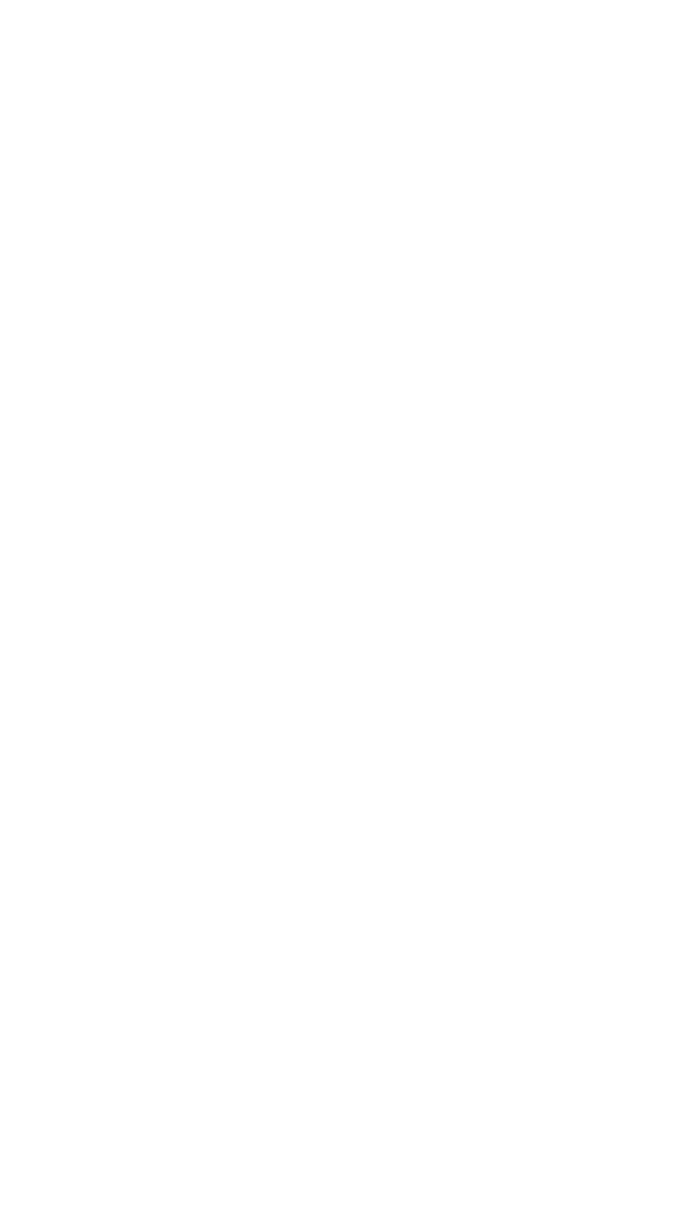
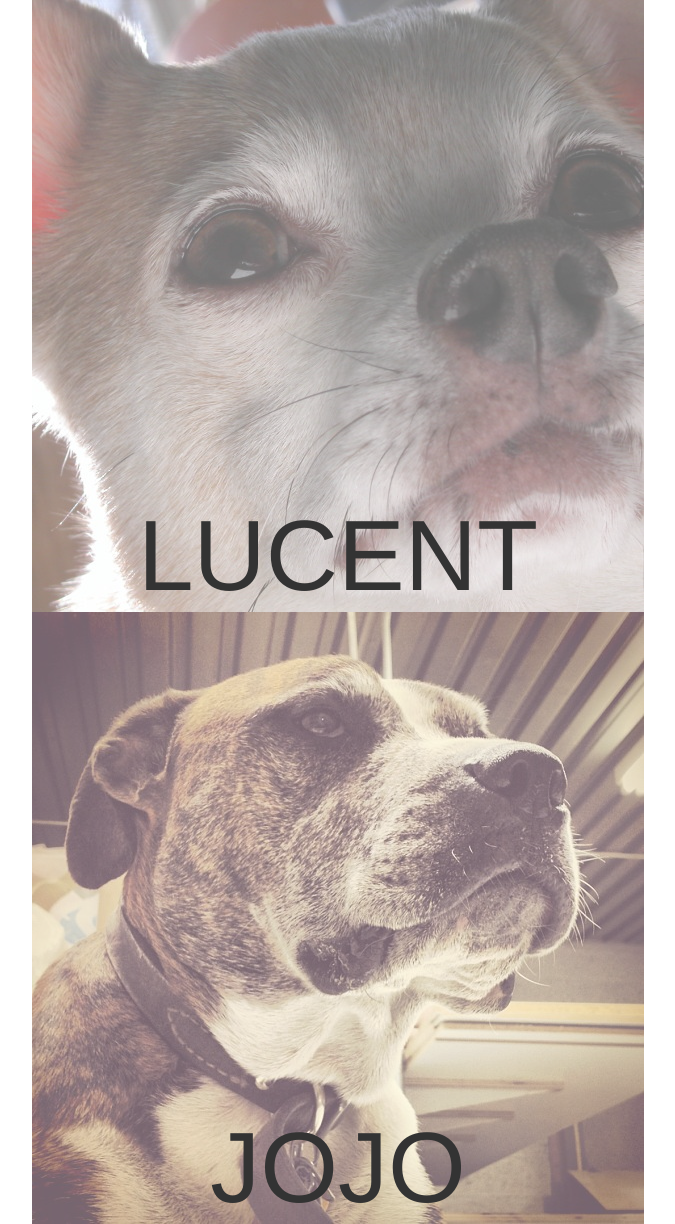
Before and after one commit to sluggets/jojo-lucent-tribute, a plain HTML site: page index.html in a window 1280 px wide. Shown: the whole page, without its empty margins (93-768 px from the left). Before the commit the page ends 800 px from the top, so only its background shows below. Drawn offline with nearby package versions, Linux system fonts and the light colour scheme.

Commit message:
Added photos, names

```diff
--- a/css/tribute.css
+++ b/css/tribute.css
@@ -0,0 +1,60 @@
+.row
+{
+  text-align: center;
+  margin-left: 125px;
+}
+.opacity-lucent
+{
+  width: 612px;
+  height: 612px;
+  display: block;
+  position: relative;
+  margin: auto;
+}
+
+.opacity-lucent::after
+{
+  content: "";
+  background: url("../img/l612x612.jpg");
+  opacity: 0.6;
+  top: 0;
+  left: 0;
+  bottom: 0;
+  right: 0;
+  position: absolute;
+  z-index: -1;
+}
+
+.opacity-jojo
+{
+  width: 612px;
+  height: 612px;
+  display: block;
+  position: relative;
+  margin: auto;
+}
+
+.opacity-jojo::after
+{
+  content: "";
+  background: url("../img/j612x612.jpg");
+  opacity: 0.6;
+  top: 0;
+  left: 0;
+  bottom: 0;
+  right: 0;
+  position: absolute;
+  z-index: -1;
+}
+
+.opacity-jojo > h1
+{
+  margin-top: 500px;
+  font-size: 100px;
+}
+
+.opacity-lucent > h1
+{
+  margin-top: 500px;
+  font-size: 100px;
+}
--- a/index.html
+++ b/index.html
@@ -4,7 +4,16 @@
     <meta charset="utf-8">
     <link rel="stylesheet" href="https://maxcdn.bootstrapcdn.com/bootstrap/3.3.6/css/bootstrap.min.css" integrity="sha384-1q8mTJOASx8j1Au+a5WDVnPi2lkFfwwEAa8hDDdjZlpLegxhjVME1fgjWPGmkzs7" crossorigin="anonymous">
     <link rel="stylesheet" href="css/tribute.css">
+    <title>Jojo and Lucent Tribute</title>
   </head>
   <body>
+    <div class="row">
+      <div class="col-xs-12 col-sm-12 col-md-6 col-lg-6 opacity-lucent responsive-img">
+        <h1>LUCENT</h1>
+      </div>
+      <div class="col-xs-12 col-sm-12 col-md-6 col-lg-6 opacity-jojo">
+        <h1>JOJO</h1>
+      </div>
+    </div>
   </body>
 </html>
```
Also changed, not shown: img/j612x612.jpg (renamed from img/83.jpg), img/l612x612.jpg (renamed from img/luc.jpg).
